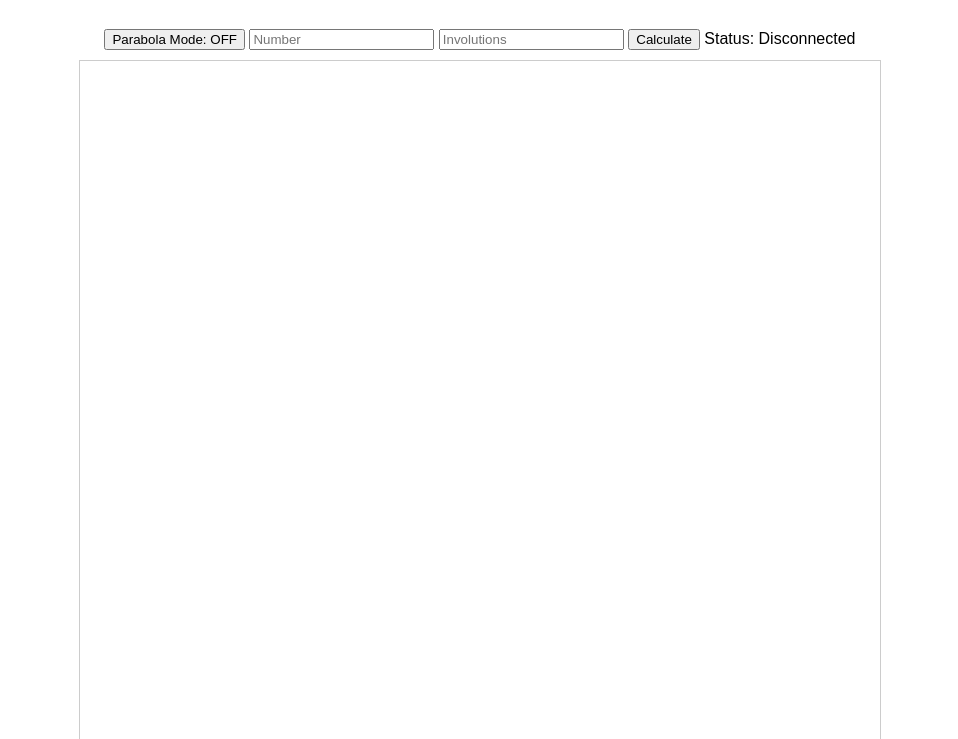
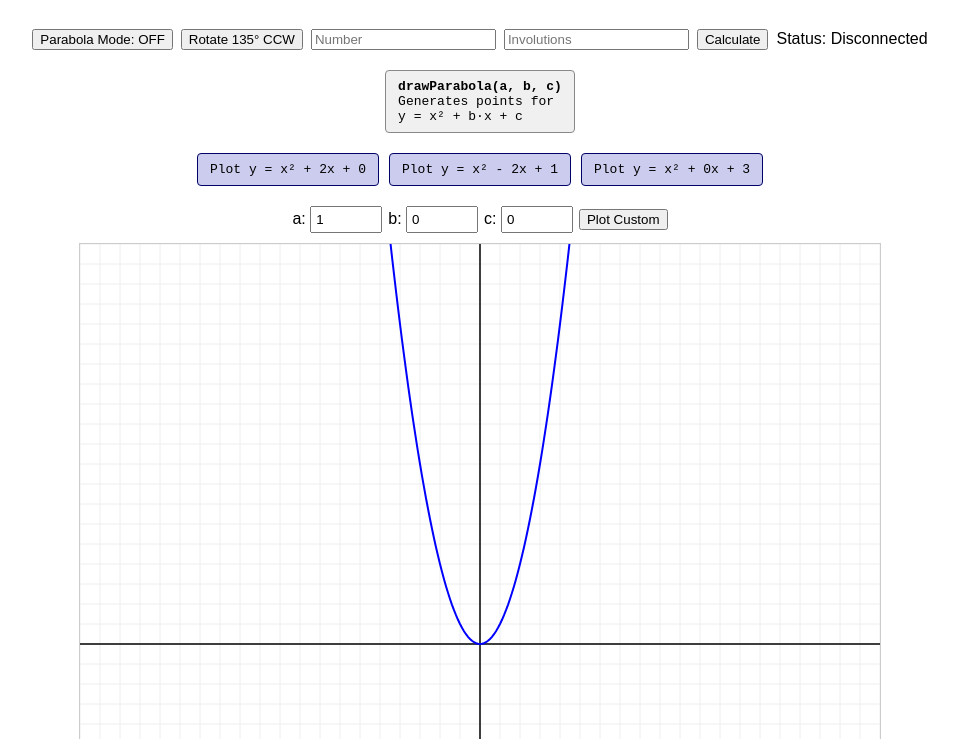
Before and after one commit to ryanb44363/project-1-demo, a website: page index.html in a window 1280 px wide. Shown: the part 61-800 px from the top of the page, without its empty margins (160-1118 px from the left). Drawn offline with Linux system fonts and the light colour scheme.

Commit message:
Update index.html

```diff
--- a/index.html
+++ b/index.html
@@ -14,9 +14,58 @@
     }
     #controls {
       margin: 10px;
+      display: flex;
+      flex-wrap: wrap;
+      gap: 8px;
+      align-items: center;
     }
     canvas {
       border: 1px solid #ccc;
+    }
+
+    /* Info boxes */
+    #infoBoxes {
+      display: flex;
+      gap: 10px;
+      margin: 10px;
+    }
+    .info-box {
+      border: 1px solid #888;
+      border-radius: 4px;
+      background: #f0f0f0;
+      padding: 8px 12px;
+      font-family: monospace;
+    }
+
+    /* Plot boxes for quick plotting */
+    #plotBoxes {
+      display: flex;
+      gap: 10px;
+      margin: 10px;
+    }
+    .plot-box {
+      border: 1px solid #006;
+      border-radius: 4px;
+      background: #cce;
+      padding: 8px 12px;
+      font-family: monospace;
+      cursor: pointer;
+      user-select: none;
+    }
+    .plot-box:hover {
+      background: #bbd;
+    }
+
+    /* Custom parabola form */
+    #customPlotForm {
+      display: flex;
+      gap: 6px;
+      margin: 10px;
+      align-items: center;
+    }
+    #customPlotForm input {
+      width: 60px;
+      padding: 4px;
     }
   </style>
 </head>
@@ -24,11 +73,37 @@
   <h1>Parabola Plotter</h1>
   <div id="controls">
     <button id="parabolaModeBtn">Parabola Mode: OFF</button>
+    <button id="rotateBtn">Rotate 135° CCW</button>
     <input type="number" id="numberInput" placeholder="Number" />
     <input type="number" id="involutionsInput" placeholder="Involutions" />
     <button id="calculateBtn">Calculate</button>
     <span id="status">Status: Disconnected</span>
   </div>
+
+  <!-- Information boxes -->
+  <div id="infoBoxes">
+    <div class="info-box">
+      <strong>drawParabola(a, b, c)</strong><br>
+      Generates points for<br>
+      <code>y = x² + b·x + c</code>
+    </div>
+  </div>
+
+  <!-- Quick-plot boxes -->
+  <div id="plotBoxes">
+    <div class="plot-box" data-a="1" data-b="2" data-c="0">Plot y = x² + 2x + 0</div>
+    <div class="plot-box" data-a="1" data-b="-2" data-c="1">Plot y = x² - 2x + 1</div>
+    <div class="plot-box" data-a="1" data-b="0" data-c="3">Plot y = x² + 0x + 3</div>
+  </div>
+
+  <!-- Custom parabola plotting form -->
+  <form id="customPlotForm">
+    <label>a: <input type="number" step="any" id="aInput" value="1" /></label>
+    <label>b: <input type="number" step="any" id="bInput" value="0" /></label>
+    <label>c: <input type="number" step="any" id="cInput" value="0" /></label>
+    <button type="button" id="plotCustomBtn">Plot Custom</button>
+  </form>
+
   <canvas id="grid" width="800" height="800"></canvas>
   <script src="script.js"></script>
 </body>
```
